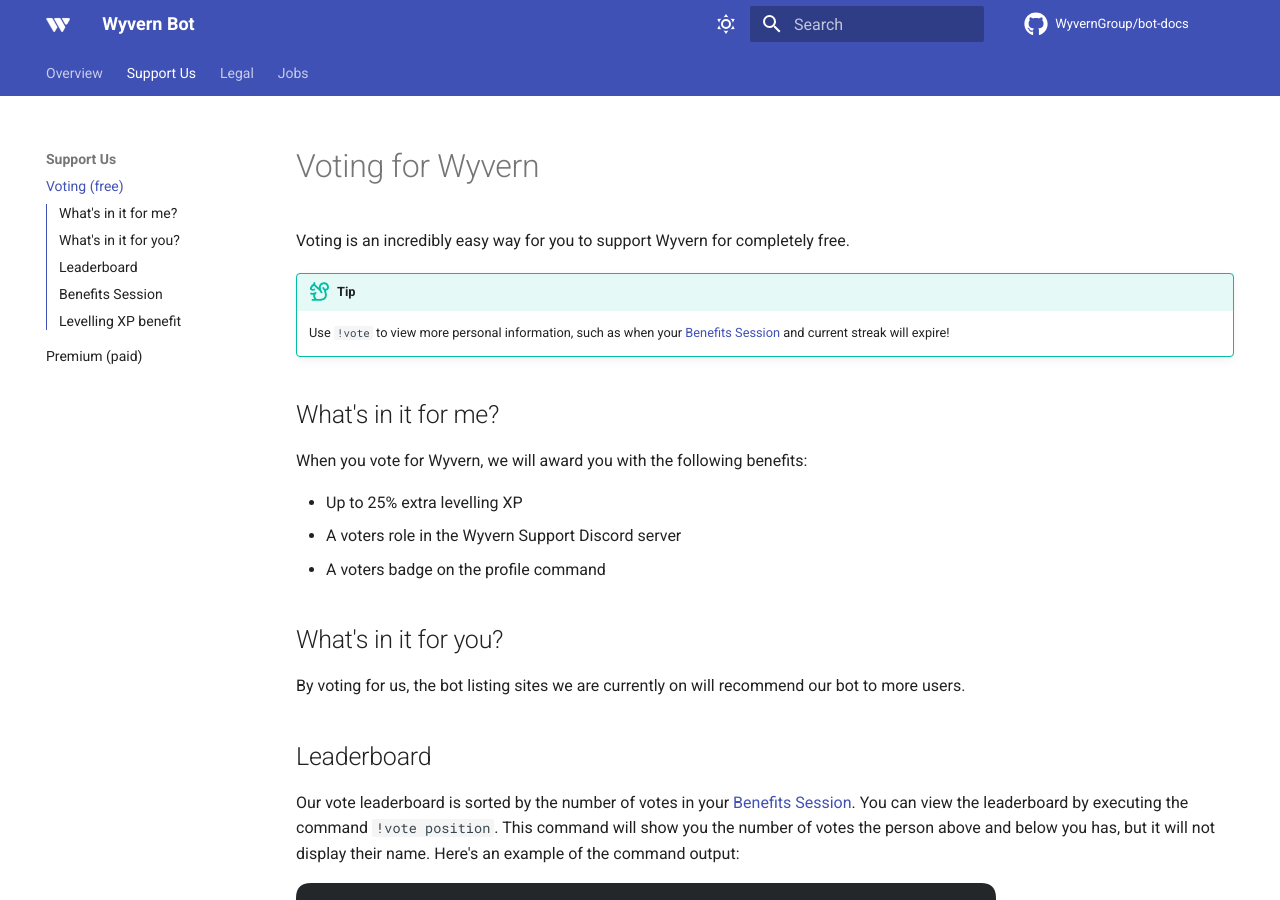
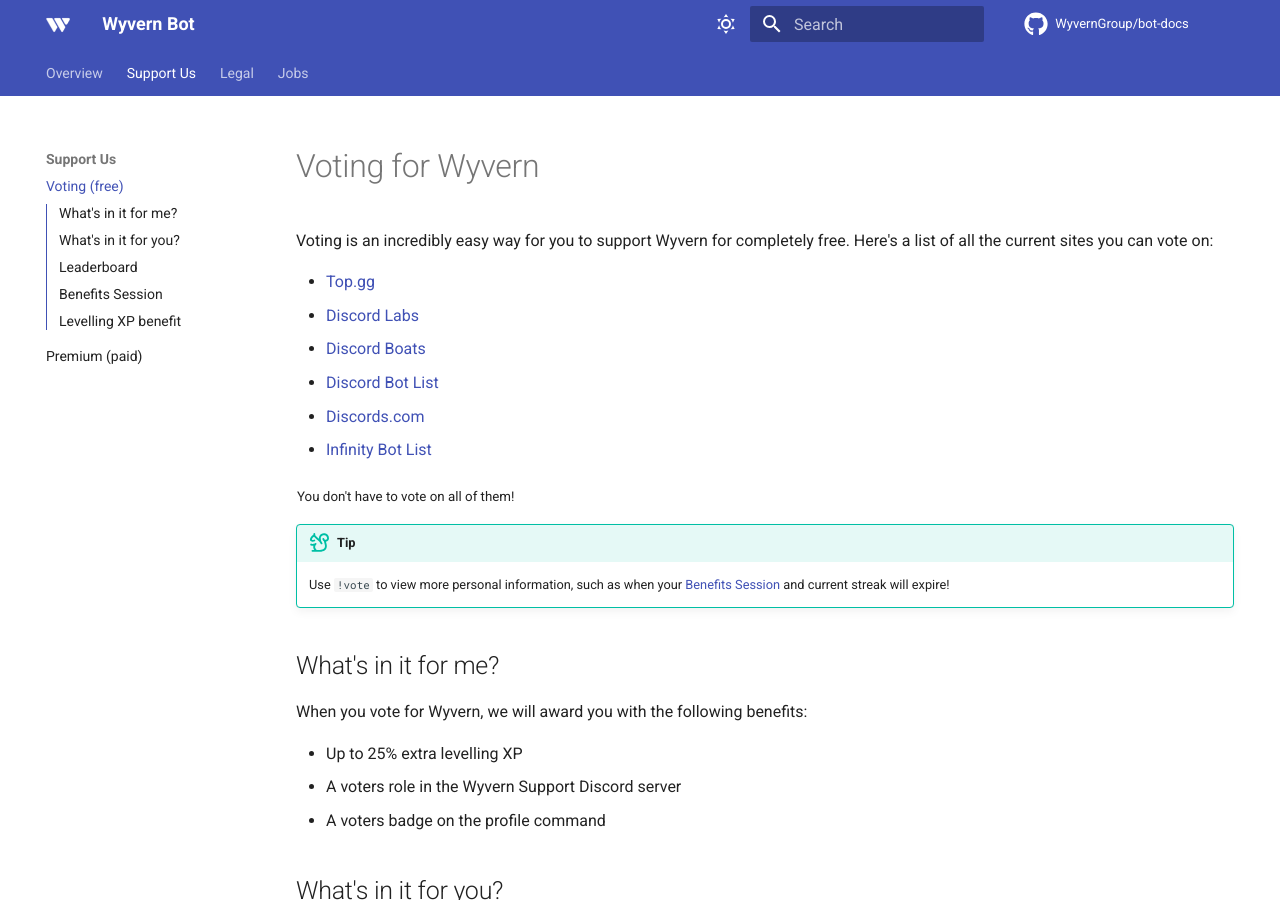
Before and after one commit to WyvernGroup/bot-docs, an MkDocs documentation site: the page built from docs/support-us/vote.md, in a window 1280 px wide and 900 px high. Built offline with MkDocs 1.6.1 and Material for MkDocs 9.7.7, drawn with Linux system fonts in a browser that asks for light colours; comment, search, counter and statistics services are not loaded.

Commit message:
added vote sites

```diff
--- a/docs/support-us/vote.md
+++ b/docs/support-us/vote.md
@@ -1,5 +1,15 @@
 #Voting for Wyvern
-Voting is an incredibly easy way for you to support Wyvern for completely free.
+Voting is an incredibly easy way for you to support Wyvern for completely free. Here's a list of all the current sites
+you can vote on:
+
+* [Top.gg](https://top.gg/bot/845214061511180298/vote)
+* [Discord Labs](https://bots.discordlabs.org/bot/845214061511180298)
+* [Discord Boats](https://discord.boats/bot/845214061511180298/vote)
+* [Discord Bot List](https://discordbotlist.com/bots/wyvern/upvote)
+* [Discords.com](https://discords.com/bots/bot/845214061511180298/vote)
+* [Infinity Bot List](https://infinitybotlist.com/bots/845214061511180298/vote)
+
+<sub>You don't have to vote on all of them!</sub>
 
 !!! tip
     Use `!vote` to view more personal information, such as when your [Benefits Session](#benefits-session) and current
```
